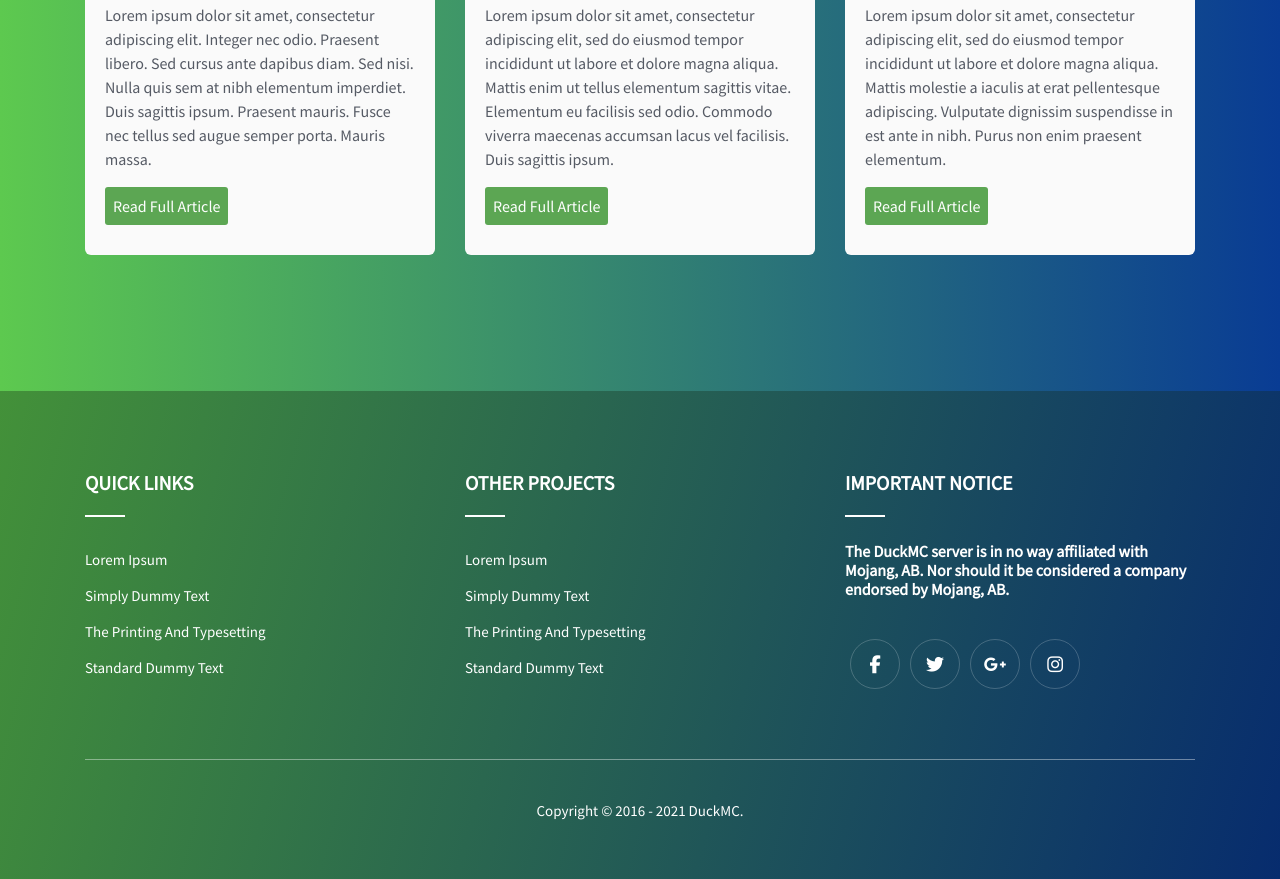
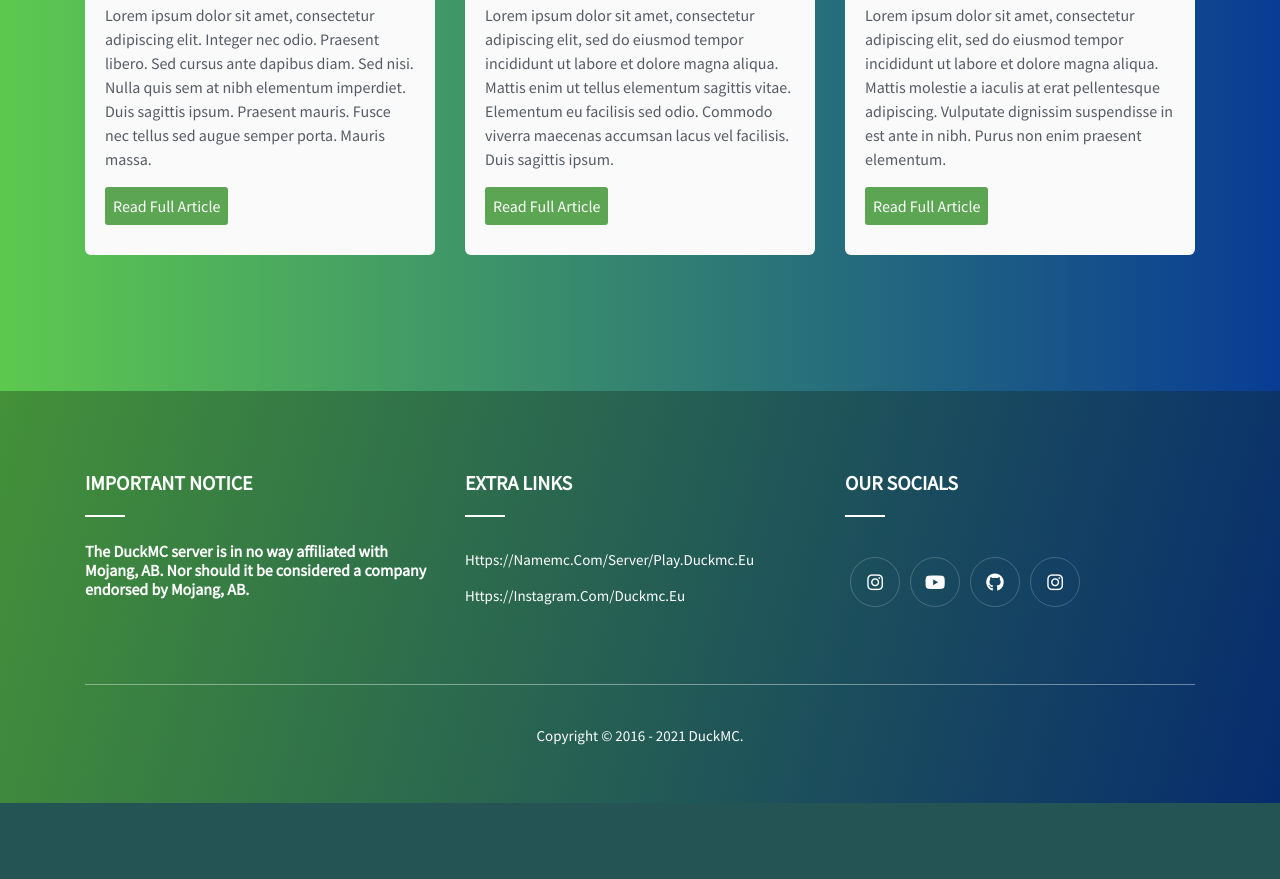
Before and after one commit to DuckMC/demo, a plain HTML site: page index.html in a window 1280 px wide. Shown: the part 1752-2631 px from the top of the page. After the commit the page ends 2555 px from the top, so only its background shows below. Drawn offline with nearby package versions, Linux system fonts and the light colour scheme.

Commit message:
Update index.html

```diff
--- a/index.html
+++ b/index.html
@@ -908,7 +908,7 @@ Want to know more about our achievements? Check out the rest of the website! </d
                 <div class="image-column col-lg-6 col-md-12 col-sm-12">
                     <div class="inner-column wow fadeInLeft">
                         <figure class="image-1"><a href="#" class="lightbox-image" data-fancybox="images"><img src="https://i.imgur.com/Owh91y9.jpeg" alt=""></a></figure>
-                        <figure class="image-2"><a href="#" class="lightbox-image" data-fancybox="images"><img src="https://i.imgur.com/DcIxSl2.jpg" alt=""></a></figure>
+                        <figure class="image-2"><a href="#" class="lightbox-image" data-fancybox="images"><img src="https://i.imgur.com/pU9RwDi.png" alt=""></a></figure>
                     </div>
                 </div>
             </div>
@@ -1206,7 +1206,7 @@ Want to know more about our achievements? Check out the rest of the website! </d
     <!-- card 1 -->
     <div class="col-xs-12 col-sm-12 col-md-4 d-flex align-items-stretch mb-3">
       <div class="card">
- <img class="card-img" src="https://i.imgur.com/0bVOmqp.png">
+ <img class="card-img" src="https://i.imgur.com/L5yqN80.png">
         <svg xmlns="http://www.w3.org/2000/svg" viewBox="0 0 500 449">
             <path
               d="M-6.84 362.89c28.01-16.38 76.91-39.23 136.86-38.95 14.79.07 54.58.26 97.9 16.84 11.73 4.49 21.07 9.17 40 14.74 13.84 4.07 35.91 10.42 64.22 11.58 21.61.89 38.04-1.61 62.11-5.26 12.27-1.86 27.49-4.66 54.74-8.42 8.4-1.16 17.9-2.4 30.53-2.11 11.83.28 21.61 1.79 28.42 3.16l1.05 96.85-519-1.05c1.06-29.13 2.12-58.25 3.17-87.38z"
@@ -1224,7 +1224,7 @@ Want to know more about our achievements? Check out the rest of the website! </d
     <!-- card 2 -->
     <div class="col-xs-12 col-sm-12 col-md-4 d-flex align-items-stretch mb-3">
       <div class="card">
- <img class="card-img" src="https://i.imgur.com/0bVOmqp.png">
+ <img class="card-img" src="https://i.imgur.com/rerZYtm.png">
         <svg xmlns="http://www.w3.org/2000/svg" viewBox="0 0 500 449">
             <path
               d="M-6.84 362.89c28.01-16.38 76.91-39.23 136.86-38.95 14.79.07 54.58.26 97.9 16.84 11.73 4.49 21.07 9.17 40 14.74 13.84 4.07 35.91 10.42 64.22 11.58 21.61.89 38.04-1.61 62.11-5.26 12.27-1.86 27.49-4.66 54.74-8.42 8.4-1.16 17.9-2.4 30.53-2.11 11.83.28 21.61 1.79 28.42 3.16l1.05 96.85-519-1.05c1.06-29.13 2.12-58.25 3.17-87.38z"
@@ -1242,7 +1242,7 @@ Want to know more about our achievements? Check out the rest of the website! </d
     <!-- card 3 -->
     <div class="col-xs-12 col-sm-12 col-md-4 d-flex align-items-stretch mb-3">
       <div class="card">
-   <img class="card-img" src="https://i.imgur.com/0bVOmqp.png">
+   <img class="card-img" src="https://i.imgur.com/D2m7mIz.png">
         <svg xmlns="http://www.w3.org/2000/svg" viewBox="0 0 500 449">
             <path
               d="M-6.84 362.89c28.01-16.38 76.91-39.23 136.86-38.95 14.79.07 54.58.26 97.9 16.84 11.73 4.49 21.07 9.17 40 14.74 13.84 4.07 35.91 10.42 64.22 11.58 21.61.89 38.04-1.61 62.11-5.26 12.27-1.86 27.49-4.66 54.74-8.42 8.4-1.16 17.9-2.4 30.53-2.11 11.83.28 21.61 1.79 28.42 3.16l1.05 96.85-519-1.05c1.06-29.13 2.12-58.25 3.17-87.38z"
@@ -1538,7 +1538,7 @@ window.getSelection().addRange(currentRange);
 <div class="fixed-bottom d-flex justify-content-center">
 <div class="alert bg-success pb-3 pt-3 text-center" role="alert" style="max-width: 600px;">
 
-<div class="font-weight-800"><span class="font-1 text-white mb-0">SPEEL MEE OP PLAY.DUCKMC.EU</span></div>
+<div class="font-weight-800"><span class="font-1 text-white mb-0">JOIN US ON PLAY.DUCKMC.EU</span></div>
 <div class="font-14 text-white font-weight-800 opacity-80">Copyright © 2016 - 2021 DuckMC.</div>
 </div>
 </div>
@@ -1560,40 +1560,32 @@ window.getSelection().addRange(currentRange);
                 <div class="row">
                     <div class="col-lg-4 col-sm-4 col-xs-12">
                         <div class="single_footer">
-                            <h4>Quick Links</h4>
+                            <h4>IMPORTANT NOTICE</h4>
+                            <h6 style="color:#ffff;">The DuckMC server is in no way affiliated with Mojang, AB. Nor should it be considered a company endorsed by Mojang, AB.</h6>
+                        </div>
+                    </div><!--- END COL -->
+                    <div class="col-md-4 col-sm-4 col-xs-12">
+                        <div class="single_footer single_footer_address">
+                            <h4>EXTRA LINKS</h4>
                             <ul>
-                                <li><a href="#">Lorem Ipsum</a></li>
-                                <li><a href="#">Simply dummy text</a></li>
-                                <li><a href="#">The printing and typesetting </a></li>
-                                <li><a href="#">Standard dummy text</a></li>
+                                <li><a href="https://namemc.com/server/play.duckmc.eu">https://namemc.com/server/play.duckmc.eu</a></li>
+                                <li><a href="https://instagram.com/duckmc.eu">https://instagram.com/duckmc.eu</a></li>
                             </ul>
                         </div>
                     </div><!--- END COL -->
                     <div class="col-md-4 col-sm-4 col-xs-12">
                         <div class="single_footer single_footer_address">
-                            <h4>Other Projects</h4>
+                            <h4>OUR SOCIALS</h4>
+                        <div class="social_profile">
                             <ul>
-                                <li><a href="#">Lorem Ipsum</a></li>
-                                <li><a href="#">Simply dummy text</a></li>
-                                <li><a href="#">The printing and typesetting </a></li>
-                                <li><a href="#">Standard dummy text</a></li>
+                                <li><a href="https://instagram.com/duckmc.eu"><i class="fab fa-instagram"></i></a></li>
+                                <li><a href="https://www.youtube.com/channel/UC-Bp5cB_PuQpTHLvhCZhqLA"><i class="fab fa-youtube"></i></a></li>
+                                <li><a href="#"><i class="fab fa-github"></i></a></li>
+                                <li><a href="https://instagram.com/duckpraat"><i class="fab fa-instagram"></i></a></li>
                             </ul>
                         </div>
-                    </div><!--- END COL -->
-                    <div class="col-md-4 col-sm-4 col-xs-12">
-                        <div class="single_footer single_footer_address">
-                            <h4>IMPORTANT NOTICE</h4>
-                            <h6 style="color:#ffff;">The DuckMC server is in no way affiliated with Mojang, AB. Nor should it be considered a company endorsed by Mojang, AB.</h6>
                             <div class="signup_form">
                             </div>
-                        </div>
-                        <div class="social_profile">
-                            <ul>
-                                <li><a href="#"><i class="fab fa-facebook-f"></i></a></li>
-                                <li><a href="#"><i class="fab fa-twitter"></i></a></li>
-                                <li><a href="#"><i class="fab fa-google-plus-g"></i></a></li>
-                                <li><a href="#"><i class="fab fa-instagram"></i></a></li>
-                            </ul>
                         </div>
                     </div><!--- END COL -->
                 </div><!--- END ROW -->
```
